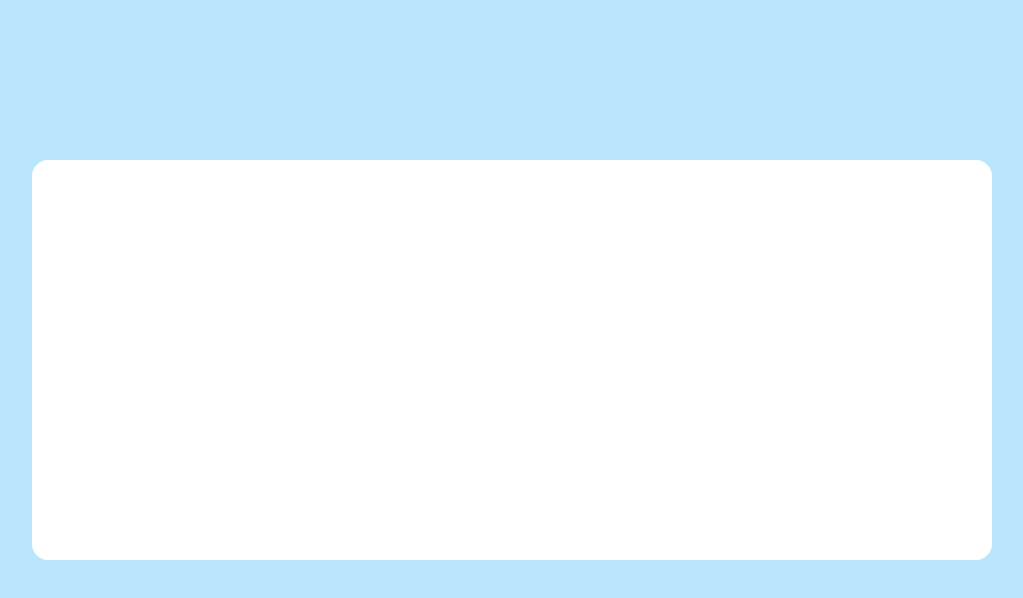
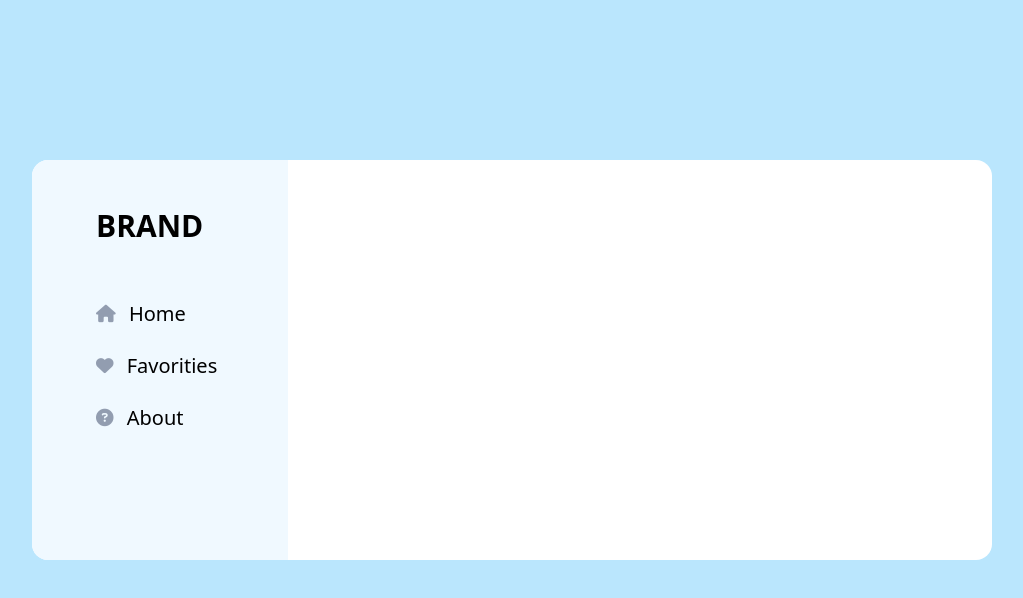
Before and after one commit to orkanasil/event-founder, a Vue app: page / in a window 1280 px wide. Shown: the top 598 px of the page, without its empty margins (128-1151 px from the left). Built offline with nearby package versions, Linux system fonts and the light colour scheme.

Commit message:
Update: Sidebar

```diff
--- a/index.html
+++ b/index.html
@@ -1,9 +1,16 @@
-<!DOCTYPE html>
+<!doctype html>
 <html lang="en">
   <head>
-    <meta charset="UTF-8">
-    <link rel="icon" href="/favicon.ico">
-    <meta name="viewport" content="width=device-width, initial-scale=1.0">
+    <meta charset="UTF-8" />
+    <link rel="icon" href="/favicon.ico" />
+    <link
+      rel="stylesheet"
+      href="https://cdnjs.cloudflare.com/ajax/libs/font-awesome/6.5.0/css/all.min.css"
+      integrity="sha512-Avb2QiuDEEvB4bZJYdft2mNjVShBftLdPG8FJ0V7irTLQ8Uo0qcPxh4Plq7G5tGm0rU+1SPhVotteLpBERwTkw=="
+      crossorigin="anonymous"
+      referrerpolicy="no-referrer"
+    />
+    <meta name="viewport" content="width=device-width, initial-scale=1.0" />
     <title>Vite App</title>
   </head>
   <body>
--- /dev/null
+++ b/src/components/local/AppSidebar.vue
@@ -0,0 +1,26 @@
+<template>
+  <div class="flex flex-col gap-6 pl-16 pt-12 text-xl font-light">
+    <h1 class="text-3xl font-bold">BRAND</h1>
+    <div class="flex flex-col gap-6 pt-8">
+      <a href="">
+        <i class="fa-sharp fa-solid fa-house fa-sm pr-2" style="color: #929db0"></i>
+        Home
+      </a>
+      <a href="">
+        <i class="fa-sharp fa-solid fa-heart fa-sm pr-2" style="color: #929db0"></i>
+        Favorities
+      </a>
+      <a href="">
+        <i
+          class="fa-sharp fa-solid fa-circle-question fa-sm pr-2"
+          style="color: #929db0"
+        ></i>
+        About
+      </a>
+    </div>
+  </div>
+</template>
+
+<script setup></script>
+
+<style scoped></style>
--- a/src/components/local/SideBar.vue
+++ /dev/null
@@ -1,13 +0,0 @@
-<template>
-    <div>
-
-    </div>
-</template>
-
-<script setup>
-
-</script>
-
-<style  scoped>
-
-</style>
--- a/src/layouts/DefaultLayout.vue
+++ b/src/layouts/DefaultLayout.vue
@@ -1,9 +1,16 @@
 <template>
   <div class="flex h-screen justify-center bg-sky-200">
-    <div class="container mt-40 h-2/4 w-3/4 rounded-2xl bg-white"></div>
+    <div class="container mt-40 h-2/4 w-3/4 rounded-2xl bg-white">
+      <div class="w-64 h-full bg-sky-50 rounded-l-2xl">
+        <AppSidebar />
+      </div>
+      <div></div>
+    </div>
   </div>
 </template>
 
-<script setup></script>
+<script setup>
+import AppSidebar from "@/components/local/AppSidebar.vue";
+</script>
 
 <style scoped></style>
```
